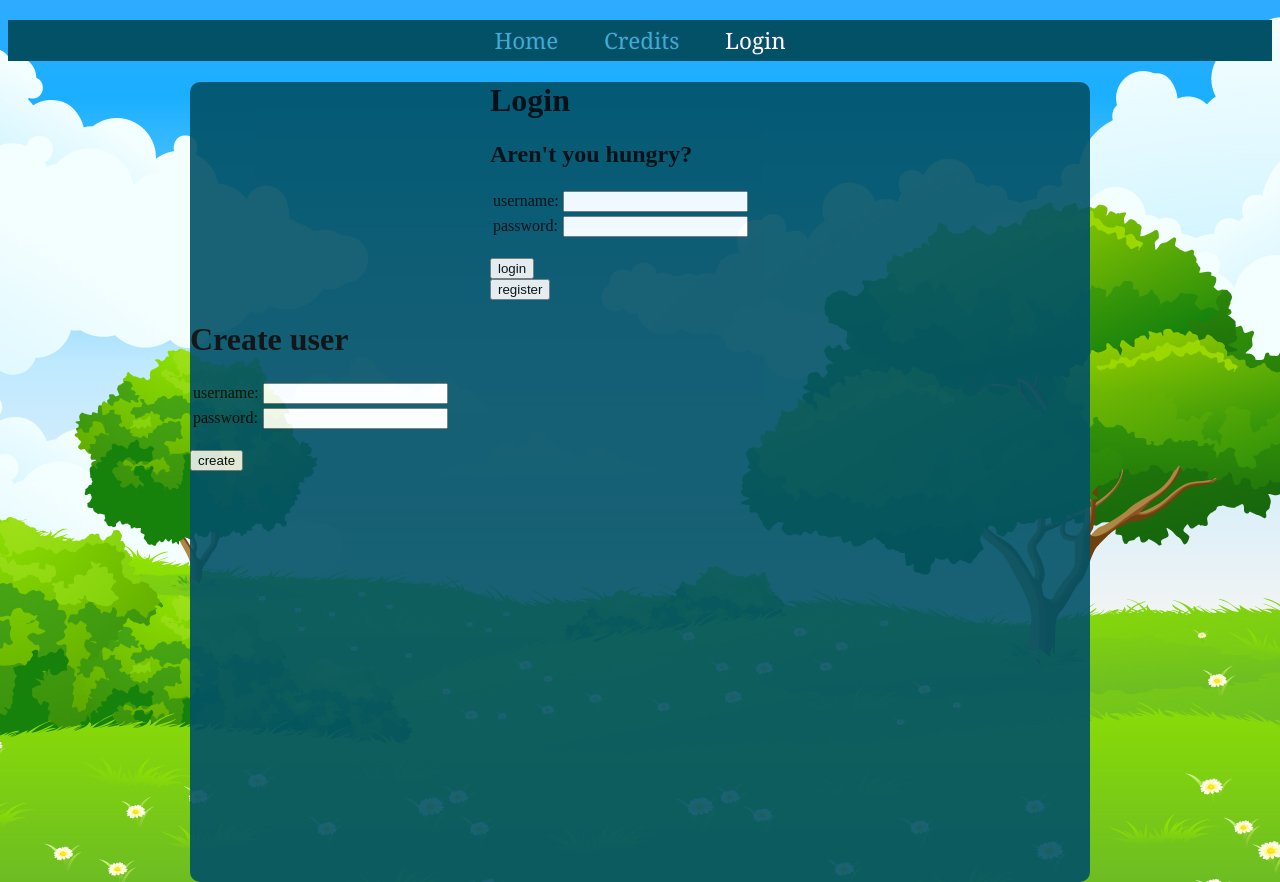
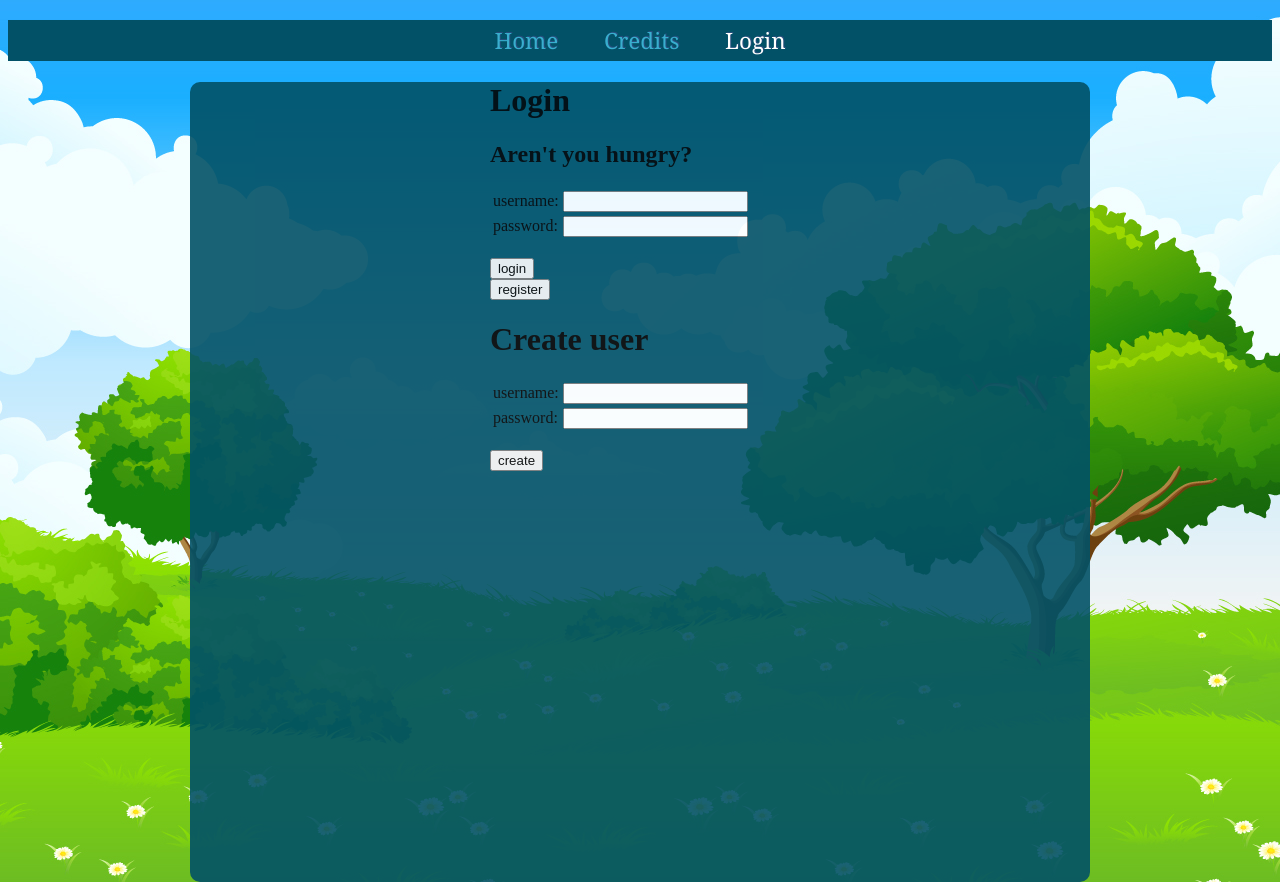
Before and after one commit to wertyuu/Mcgill-U1-Assignments, a plain HTML site: page COMP206/foodfeed/index2.html in a window 1280 px wide. Both pictures are taken after a click on the button "register". Drawn offline with Linux system fonts and the light colour scheme.

Commit message:
Centered the Registration box

```diff
--- a/COMP206/foodfeed/Mystyle.css
+++ b/COMP206/foodfeed/Mystyle.css
@@ -47,22 +47,25 @@ body {
 }
 
 #content {
+    position: relative;
     width: 900px;
     height: 100%;
     margin: 0 auto;
     opacity: 0.9;
     background-color: #025167;
     border-radius: 10px;
+}
+
+#login {
+    position: relative;
+    width: 300px;
+    margin: 0 auto;
     font-weight:bold;
     color:#000000;
 }
 
-#login {
+#register {
     width: 300px;
-    margin: 10px auto;
+    display: none;
+    margin: 0 auto;
 }
-
-#register {
-    width: 400px;
-    display: none;
-}
```
